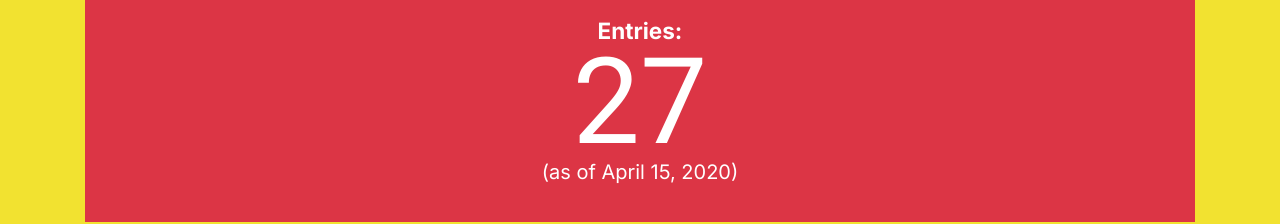
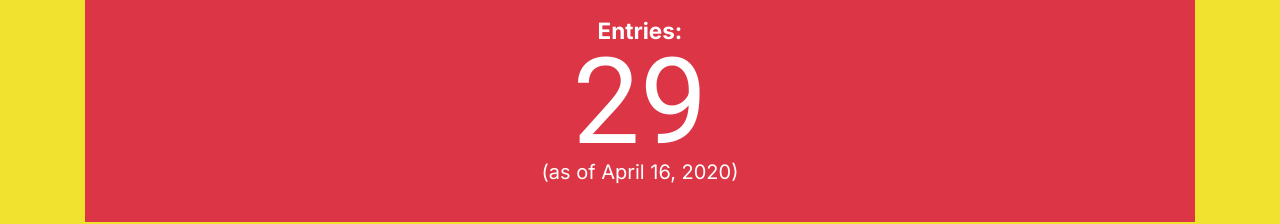
Before and after one commit to xrgtmx/Technical-Showcase-4, a plain HTML site: page submit.html in a window 1280 px wide. Shown: the part 956-1180 px from the top of the page. Drawn offline with nearby package versions, Linux system fonts and the light colour scheme.

Commit message:
Updated number of entried

```diff
--- a/submit.html
+++ b/submit.html
@@ -160,7 +160,7 @@
 					<p class="countdown-label">Sec<span class="hidden-xs-down">onds</span></p>
 				</div>
       </div>
-			<p id="numSubsOuter"><strong>Entries:</strong><h1>27</h1>(as of April 15, 2020)</p>
+			<p id="numSubsOuter"><strong>Entries:</strong><h1>29</h1>(as of April 16, 2020)</p>
 		</div>
 
 	</div>
```
